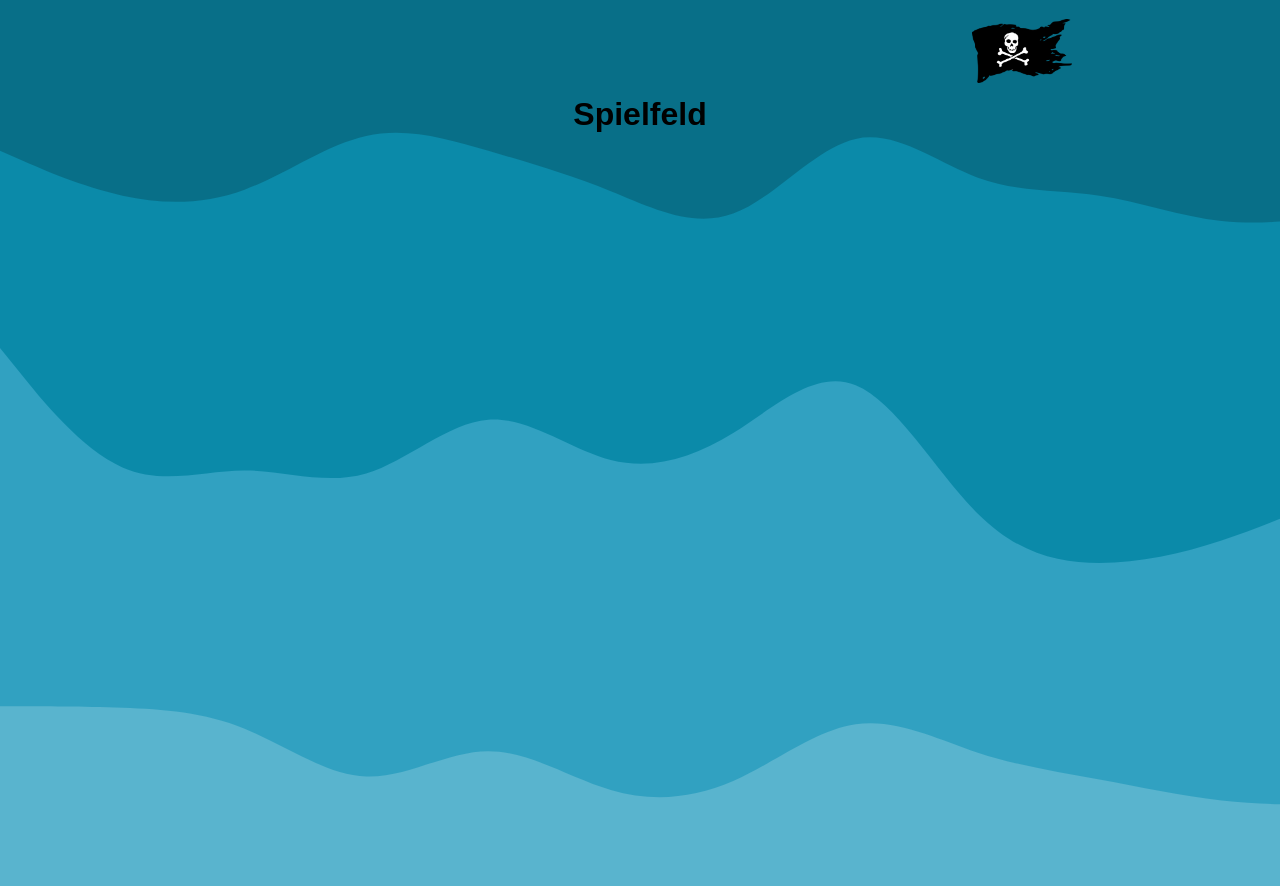
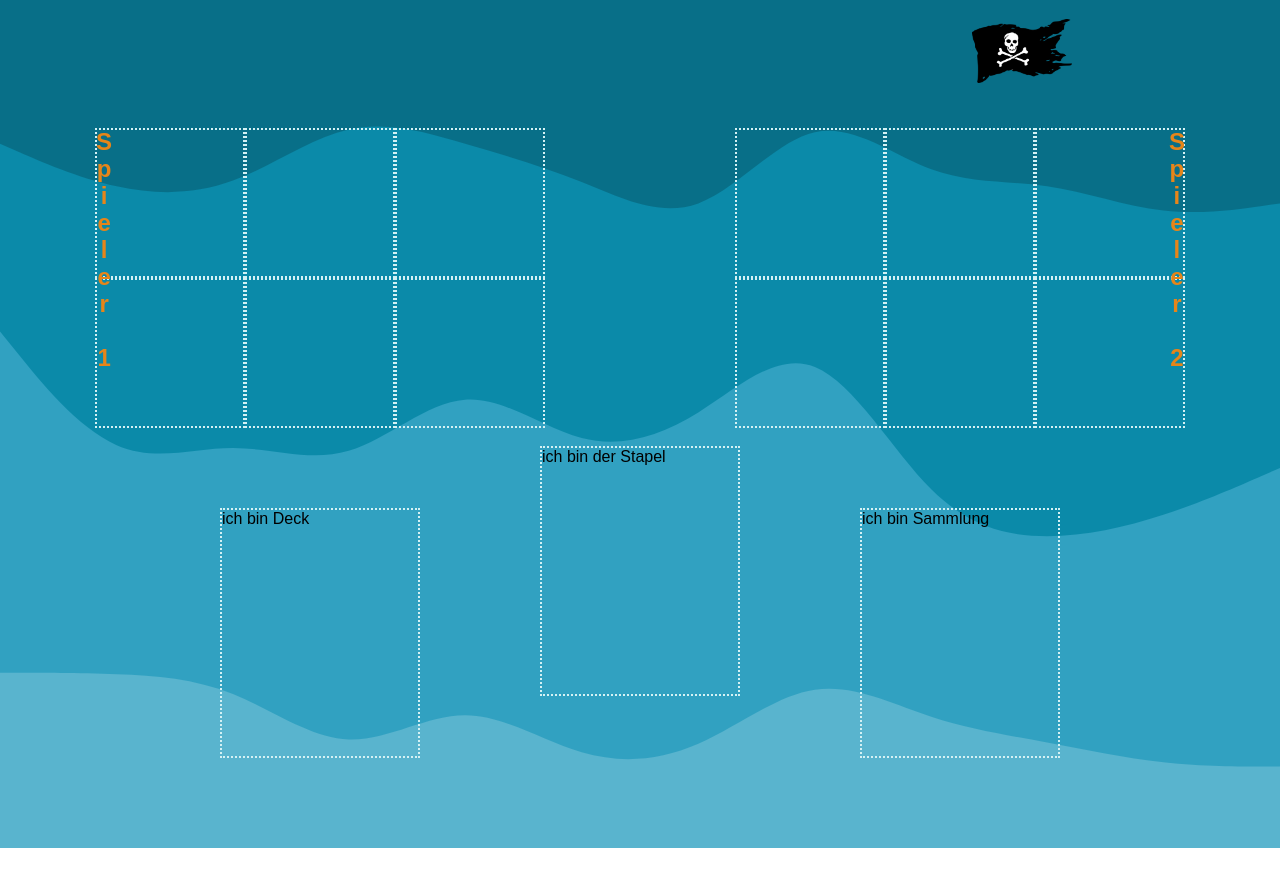
Before and after one commit to anna-olivia/basic-router, a React (Vite) app: page /spiel in a window 1280 px wide. Shown: the top 886 px of the page. After the commit the page ends 848 px from the top, so only its background shows below. Built offline with nearby package versions, Linux system fonts and the light colour scheme; a web font is replaced by a local one.

Commit message:
layout spiel

```diff
--- /dev/null
+++ b/src/components/Deck.jsx
@@ -0,0 +1,9 @@
+const Deck = () => {
+    return (
+        <div>
+            ich bin Deck
+        </div>
+    );
+};
+
+export default Deck;
--- a/src/components/PCard.jsx
+++ b/src/components/PCard.jsx
@@ -2,7 +2,7 @@ import styles from '../styles/Card.module.css';
 import pirate from '../assets/images/pirate_640.png';
 import { Link } from 'react-router-dom';
 
-const PCard =({onButtonClick}) => {
+const PCard =() => {
     return (
         <>
         <div className={styles.container}>
--- /dev/null
+++ b/src/components/Sammlung.jsx
@@ -0,0 +1,9 @@
+const Sammlung = () => {
+    return (
+        <div>
+            ich bin Sammlung
+        </div>
+    );
+};
+
+export default Sammlung;
--- /dev/null
+++ b/src/components/Schiff.jsx
@@ -0,0 +1,14 @@
+const Schiff = () => {
+    return(
+        <section>
+        <div></div>
+        <div></div>
+        <div></div>
+        <div></div>
+        <div></div>
+        <div></div>
+      </section>
+    );
+};
+
+export default Schiff;
--- /dev/null
+++ b/src/components/Stapel.jsx
@@ -0,0 +1,10 @@
+import styles from "../styles/Stapel.module.css";
+const Stapel = () => {
+    return (
+        <div className={styles.stapel}>
+            ich bin der Stapel
+        </div>
+    );
+};
+
+export default Stapel;
--- a/src/routes/Spielfeld.jsx
+++ b/src/routes/Spielfeld.jsx
@@ -1,13 +1,29 @@
-import styles from '../styles/Landing.module.css';
+import styles from "../styles/Spielfeld.module.css";
+import Schiff from "../components/Schiff";
+import Stapel from "../components/Stapel";
+import Sammlung from "../components/Sammlung";
+import Deck from "../components/Deck";
+const Spiel = () => {
+  return (
+    <>    <div className={styles.schiffe}>
+      <h2>Spieler 1</h2>
+      <Schiff />
+      <h2>Spieler 2</h2>
 
+      <Schiff/>
+      {/* props um unterschiedliche player zu haben */}
+      </div>
+<div className={styles.stack}>
+<Deck />
+{/* hier aufgedeckte KArten */}
+      <Stapel />
+      {/* Ziehstapel */}
+      <Sammlung/>
+      {/* "guten" Karten */}
+      </div>
+            </>
 
-const Landing = () => {
-
-  return (
-    <div className={styles.main}>
-      <h1>Spielfeld</h1>
-    </div>
   );
 };
 
-export default Landing;
+export default Spiel;
--- a/src/styles/Anleitung.module.css
+++ b/src/styles/Anleitung.module.css
@@ -44,7 +44,8 @@
  }
 
  span a {
-  color: var(--complementary-color)
+  color: var(--complementary-color);
+
  }
 
 
--- a/src/styles/Button.module.css
+++ b/src/styles/Button.module.css
@@ -25,4 +25,5 @@
   .link {
     text-decoration: none;
 
+
   }
--- a/src/styles/Header.module.css
+++ b/src/styles/Header.module.css
@@ -17,12 +17,15 @@
   top: 11px;
   cursor: pointer;
   transition: transform 0.3s ease;
+
 }
 
 .logo:hover {
   transform: scale(1.2);
   border-radius: 1rem;
 }
+
+
 
 @media screen and (min-width: 1200px) {
   .background {
--- /dev/null
+++ b/src/styles/Spielfeld.module.css
@@ -0,0 +1,61 @@
+ .schiffe {
+    display: flex;
+    /* justify-content: center; */
+    flex-wrap: wrap;
+    margin-top: 3rem;
+    /* gap: 1.5rem; */
+    justify-content: space-around;
+    /* border: 2px solid red; */
+    position: relative;
+  }
+.schiffe h2 {
+    /* border: 1px solid blue; */
+    height: 260px;
+    position: absolute;
+    writing-mode: vertical-lr;
+    text-orientation:upright;
+    color: var(--complementary-color);
+    top: 5rem;
+
+}
+
+.schiffe h2:nth-of-type(1) {
+    left: 7%;
+
+}
+.schiffe h2:nth-of-type(2) {
+    right: 7%;
+
+}
+
+  .schiffe section {
+        display: grid;
+        grid-template-columns: repeat(3, 1fr);
+        grid-template-rows: repeat(2, 1fr);
+        grid-column-gap: 0px;
+        grid-row-gap: 0px;
+        margin:5rem;
+
+
+
+  }
+
+  .schiffe div {
+    border: 2px dotted var(--secondary-color);
+    height: 150px;
+    width: 150px;
+    object-fit: contain;
+  }
+
+  .stack {
+    display: flex;
+    /* border: 1px solid red; */
+    justify-content: space-around;
+    position: relative;
+  }
+
+  .stack div {
+    height: 250px;
+    width: 200px;
+    border: 2px dotted var(--secondary-color)
+  }
--- /dev/null
+++ b/src/styles/Stapel.module.css
@@ -0,0 +1,4 @@
+.stapel {
+    position: absolute;
+    bottom: 25%;
+}
```
